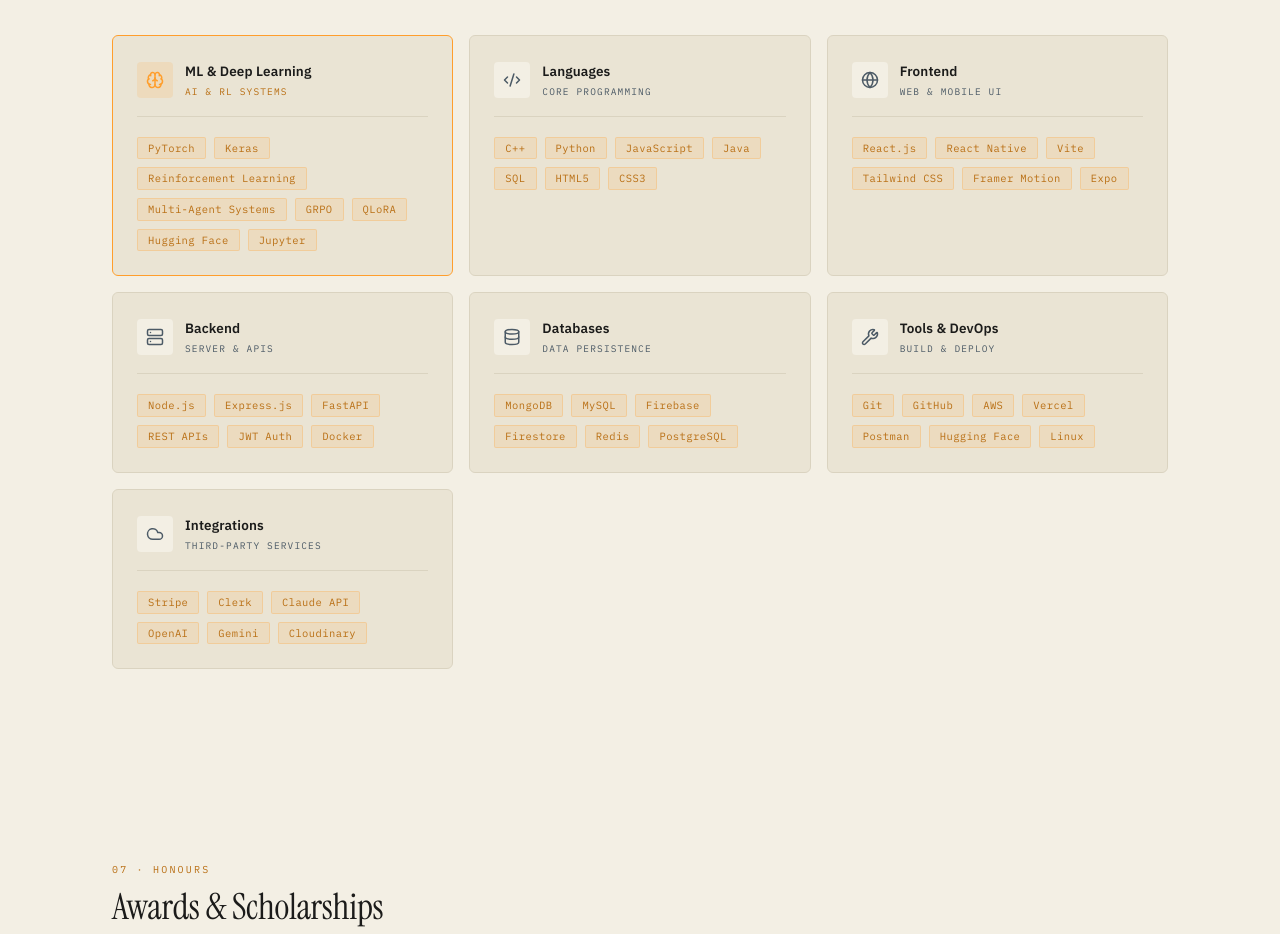
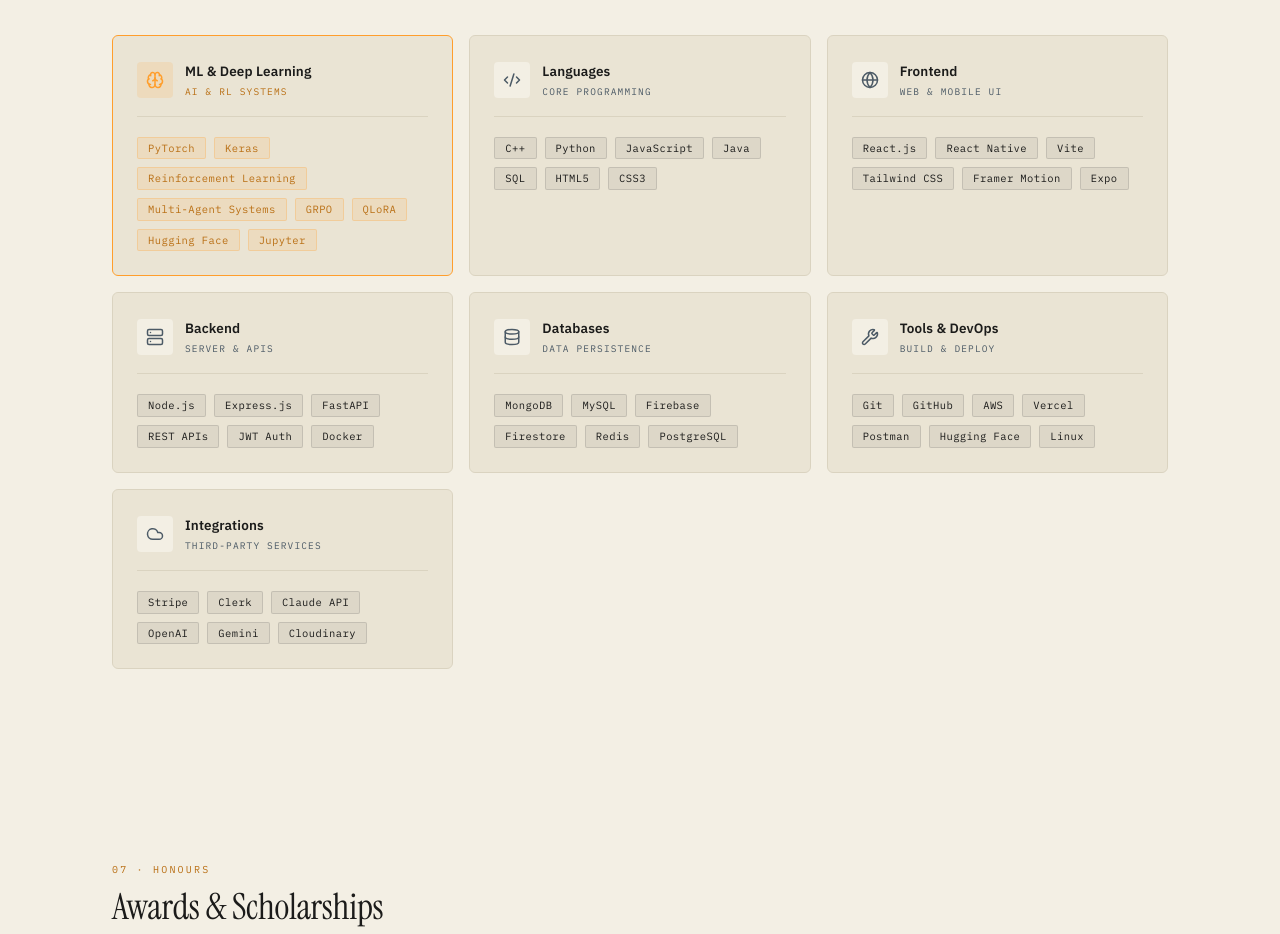
Before and after one commit to yvishi/Portfolio, a React (Vite) app: page / in a window 1280 px wide. Shown: the part 4980-5914 px from the top of the page. Built offline with nearby package versions, Linux system fonts and the light colour scheme.

Commit message:
fix: only use amber tag-teal chips for featured Skills category, navy for others

```diff
--- a/src/components/Skills.jsx
+++ b/src/components/Skills.jsx
@@ -91,7 +91,7 @@
               </div>
               <div className="skill-tags">
                 {tags.map((t) => (
-                  <span className="tag tag-teal skill-tag" key={t}>{t}</span>
+                  <span className={`tag ${featured ? 'tag-teal' : 'tag-navy'} skill-tag`} key={t}>{t}</span>
                 ))}
               </div>
             </motion.div>
```
